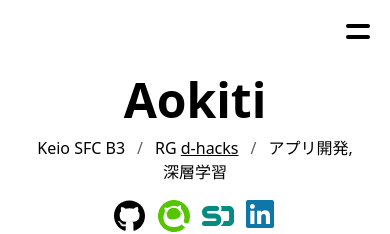
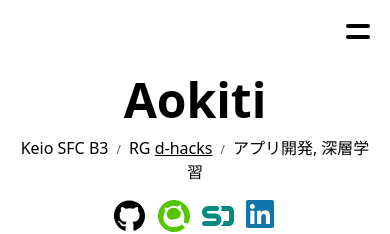
Before and after one commit to sakusaku3939/my-page, a Next.js app: page / in a window 390 px wide. Shown: the top 234 px of the page. Built offline with nearby package versions, Linux system fonts and the light colour scheme; no server answers.

Commit message:
Update a subtitle size for mobile size

```diff
--- a/src/styles/index.module.css
+++ b/src/styles/index.module.css
@@ -17,13 +17,14 @@
 
 .subtitle {
     text-align: center;
-    margin: 0 32px 16px 32px;
+    margin: 0 16px 16px;
 }
 
 .subtitle span::before {
     content: "/";
     margin: 0 12px;
     color: var(--light-grey);
+    font-size: 12px;
 }
 
 .subtitle span:first-child::before {
@@ -159,6 +160,10 @@
         font-size: 48px;
     }
 
+    .subtitle span::before {
+        margin: 0 8px;
+    }
+
     .postsList > * {
         width: 85%;
     }
```
